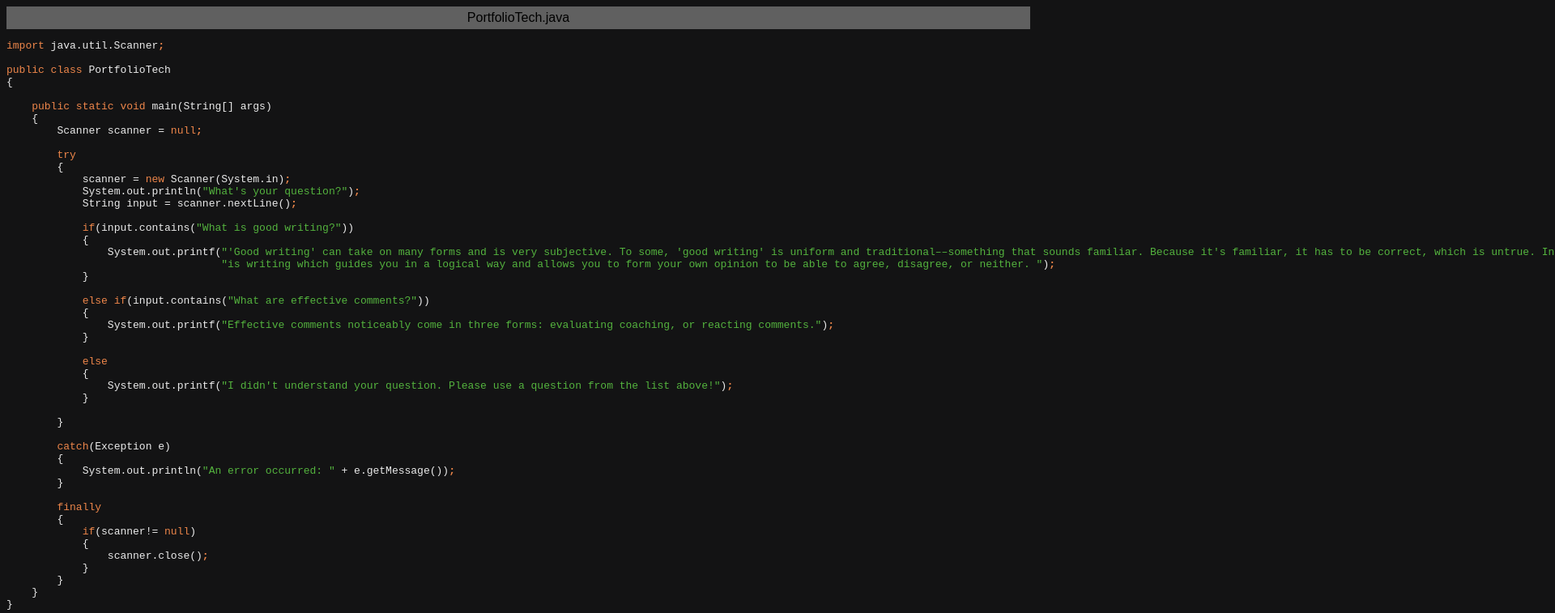
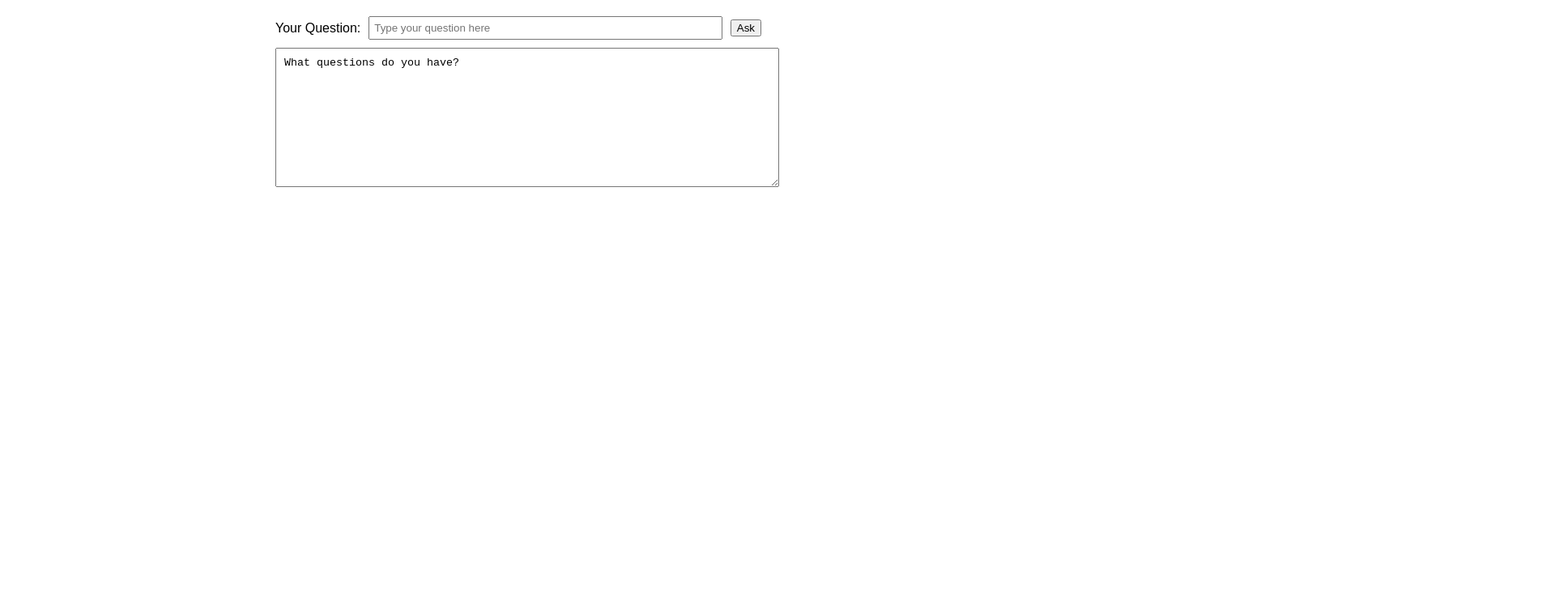
Before and after one commit to ameliae17/writingtutorialcode, a plain HTML site: page PortfolioTech.java.html in a window 1280 px wide. Shown: the top 757 px of the page at 81% size, 1920 px wide, since content can reach past the window. Drawn offline with Linux system fonts and the light colour scheme.

Commit message:
Update PortfolioTech.java.html

```diff
--- a/PortfolioTech.java.html
+++ b/PortfolioTech.java.html
@@ -1,67 +1,91 @@
-<html>
+<!DOCTYPE html>
+<html lang="en">
 <head>
-<title>PortfolioTech.java</title>
-<meta http-equiv="Content-Type" content="text/html; charset=utf-8">
-<style type="text/css">
-.s0 { color: #ed864a;}
-.s1 { color: #ebebeb;}
-.s2 { color: #ed864a; font-weight: bold;}
-.s3 { color: #54b33e;}
-</style>
+    <meta charset="UTF-8">
+    <title>Title</title>
 </head>
-<body bgcolor="#131314">
-<table CELLSPACING=0 CELLPADDING=5 COLS=1 WIDTH="100%" BGCOLOR="#606060" >
-<tr><td><center>
-<font face="Arial, Helvetica" color="#000000">
-PortfolioTech.java</font>
-</center></td></tr></table>
-<pre><span class="s0">import </span><span class="s1">java.util.Scanner</span><span class="s2">;</span>
+<body>
 
-<span class="s0">public class </span><span class="s1">PortfolioTech</span>
-<span class="s1">{</span>
-
-    <span class="s0">public static void </span><span class="s1">main(String[] args)</span>
-    <span class="s1">{</span>
-        <span class="s1">Scanner scanner = </span><span class="s0">null</span><span class="s2">;</span>
-
-        <span class="s0">try</span>
-        <span class="s1">{</span>
-            <span class="s1">scanner = </span><span class="s0">new </span><span class="s1">Scanner(System.in)</span><span class="s2">;</span>
-            <span class="s1">System.out.println(</span><span class="s3">&quot;What's your question?&quot;</span><span class="s1">)</span><span class="s2">;</span>
-            <span class="s1">String input = scanner.nextLine()</span><span class="s2">;</span>
-
-            <span class="s0">if</span><span class="s1">(input.contains(</span><span class="s3">&quot;What is good writing?&quot;</span><span class="s1">))</span>
-            <span class="s1">{</span>
-                <span class="s1">System.out.printf(</span><span class="s3">&quot;'Good writing' can take on many forms and is very subjective. To some, 'good writing' is uniform and traditional––something that sounds familiar. Because it's familiar, it has to be correct, which is untrue. Instead, 'good writing' &quot; </span><span class="s1">+</span>
-                                  <span class="s3">&quot;is writing which guides you in a logical way and allows you to form your own opinion to be able to agree, disagree, or neither. &quot;</span><span class="s1">)</span><span class="s2">;</span>
-            <span class="s1">}</span>
-
-            <span class="s0">else if</span><span class="s1">(input.contains(</span><span class="s3">&quot;What are effective comments?&quot;</span><span class="s1">))</span>
-            <span class="s1">{</span>
-                <span class="s1">System.out.printf(</span><span class="s3">&quot;Effective comments noticeably come in three forms: evaluating coaching, or reacting comments.&quot;</span><span class="s1">)</span><span class="s2">;</span>
-            <span class="s1">}</span>
-
-            <span class="s0">else</span>
-            <span class="s1">{</span>
-                <span class="s1">System.out.printf(</span><span class="s3">&quot;I didn't understand your question. Please use a question from the list above!&quot;</span><span class="s1">)</span><span class="s2">;</span>
-            <span class="s1">}</span>
-
-        <span class="s1">}</span>
-
-        <span class="s0">catch</span><span class="s1">(Exception e)</span>
-        <span class="s1">{</span>
-            <span class="s1">System.out.println(</span><span class="s3">&quot;An error occurred: &quot; </span><span class="s1">+ e.getMessage())</span><span class="s2">;</span>
-        <span class="s1">}</span>
-
-        <span class="s0">finally</span>
-        <span class="s1">{</span>
-            <span class="s0">if</span><span class="s1">(scanner!= </span><span class="s0">null</span><span class="s1">)</span>
-            <span class="s1">{</span>
-                <span class="s1">scanner.close()</span><span class="s2">;</span>
-            <span class="s1">}</span>
-        <span class="s1">}</span>
-    <span class="s1">}</span>
-<span class="s1">}</span>
-</pre>
 </body>
 </html>
+
+<!DOCTYPE html>
+<html lang="en">
+<head>
+    <meta charset="UTF-8">
+    <meta name="viewport" content="width=device-width, initial-scale=1.0">
+    <title>Interactive Question Input</title>
+    <style>
+        body {
+            font-family: Arial, sans-serif;
+            margin: 20px;
+        }
+        .container {
+            display: flex;
+            flex-direction: column;
+            align-items: flex-start;
+            max-width: 600px;
+            margin: auto;
+        }
+        .input-row {
+            display: flex;
+            align-items: center;
+            width: 100%;
+            margin-bottom: 10px;
+        }
+        label {
+            margin-right: 10px;
+        }
+        input {
+            flex-grow: 1;
+            padding: 5px;
+        }
+        button {
+            margin-left: 10px;
+        }
+        textarea {
+            width: 100%;
+            height: 150px;
+            padding: 10px;
+        }
+    </style>
+</head>
+<body>
+<div class="container">
+    <div class="input-row">
+        <label for="inputField">Your Question:</label>
+        <input type="text" id="inputField" placeholder="Type your question here" />
+        <button id="submitButton">Ask</button>
+    </div>
+    <textarea id="displayArea" readonly>What questions do you have?</textarea>
+</div>
+
+<script>
+    // References to DOM elements
+    const inputField = document.getElementById("inputField");
+    const submitButton = document.getElementById("submitButton");
+    const displayArea = document.getElementById("displayArea");
+
+    // Event listener for the button
+    submitButton.addEventListener("click", function () {
+        const input = inputField.value.trim();
+
+        if (input.includes("What is good writing?")) {
+            displayArea.value = "'Good writing' can take on many forms and is very subjective. To some, 'good writing' is uniform and traditional––something that sounds familiar. Because it's familiar, it has to be correct, which is untrue. Instead, 'good writing' is writing which guides you in a logical way and allows you to form your own opinion to be able to agree, disagree, or neither.";
+        } else if (input.includes("What are effective comments?")) {
+            displayArea.value = "Effective comments noticeably come in three forms: evaluating, coaching, or reacting comments.";
+        } else if (input.includes("Can you give me examples of what kinds of questions to ask a tutee?")) {
+            displayArea.value = "Although there are a plethora of questions to ask a tutee about their writing, a few questions can help you get started:\n" +
+                "1. What are you trying to achieve in this 30-minute session?\n" +
+                "2. What is your topic? What is your inspiration for writing this?\n" +
+                "3. What are you trying to prove? What conclusions do you want the reader to make?";
+        } else {
+            displayArea.value = "I didn't understand your question. Please use a question from the list above!";
+        }
+
+        // Clear the input field
+        inputField.value = "";
+    });
+</script>
+</body>
+</html>
```
